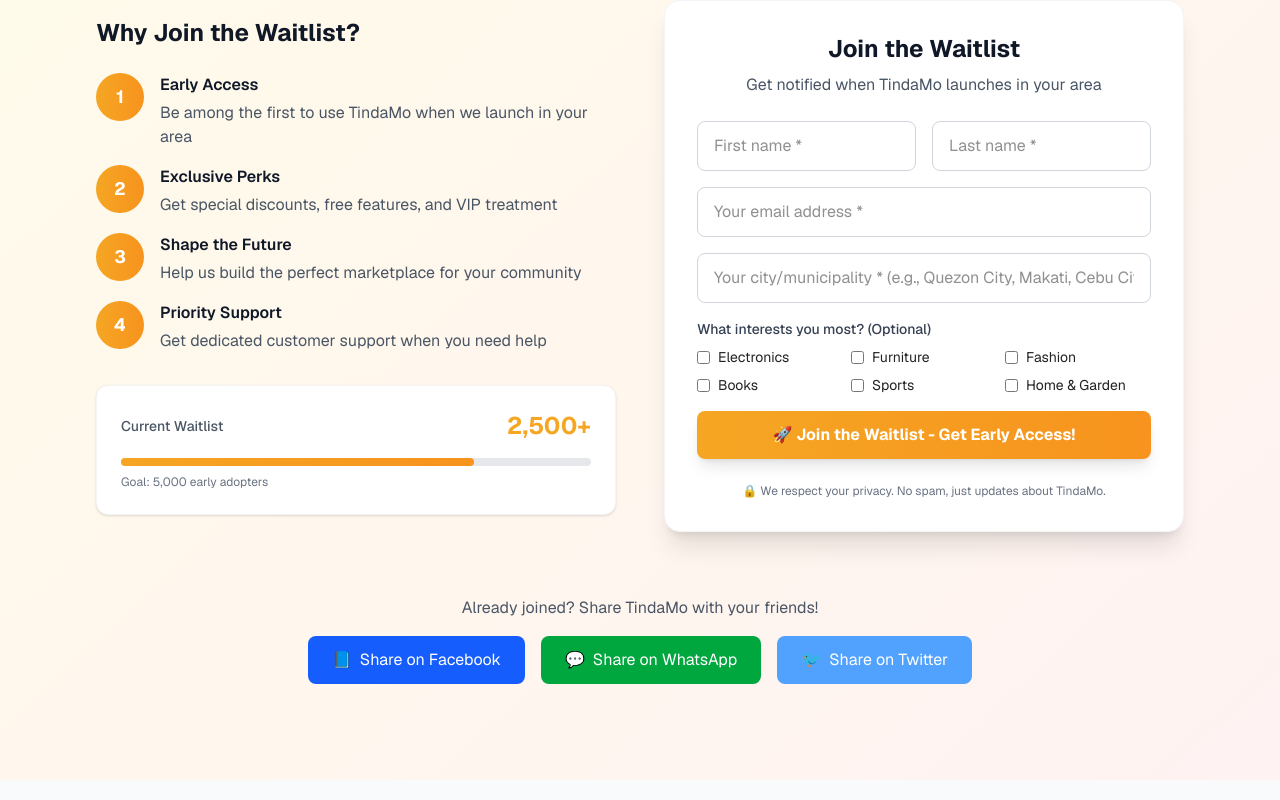
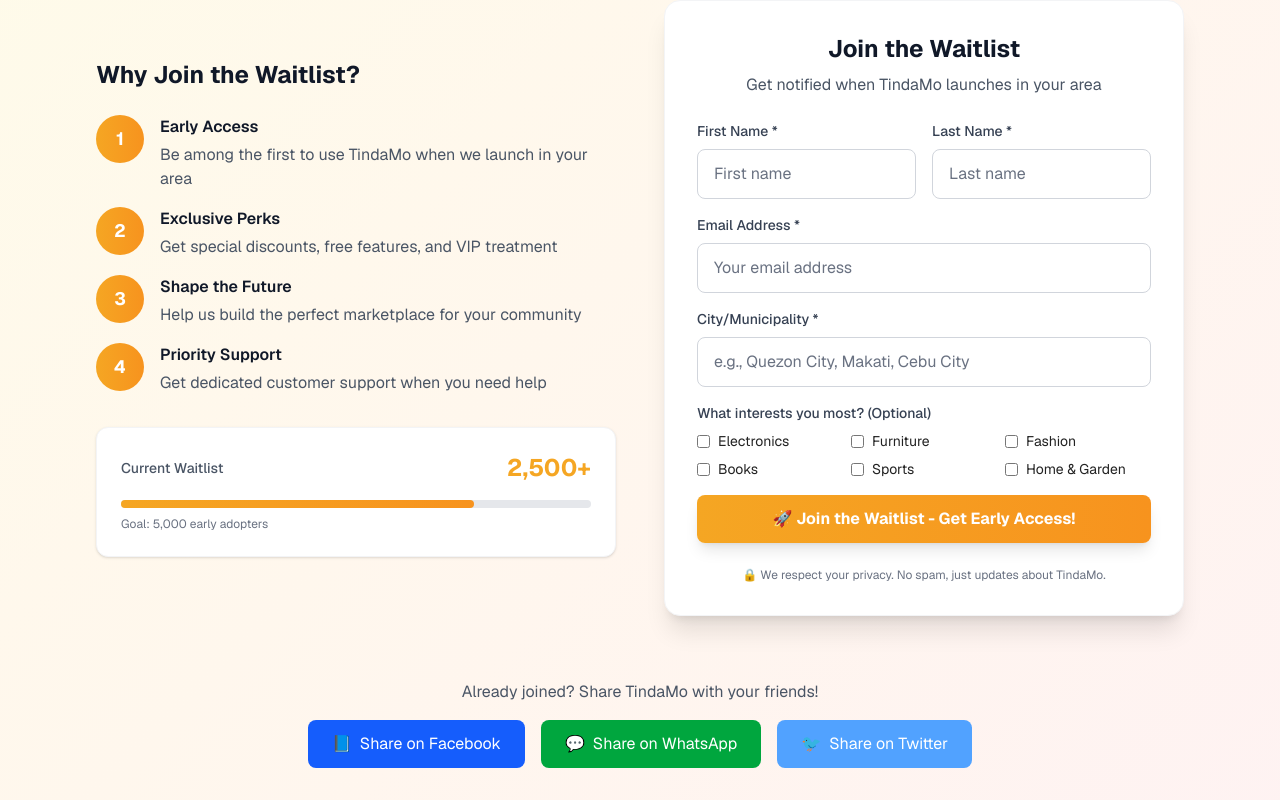
Before and after one commit to jerald-devOfficial/site, a Next.js app: page / in a window 1280 px wide. Shown: the part 1560-2360 px from the top of the page. Built offline with nearby package versions, Linux system fonts and the light colour scheme; no server answers.

Commit message:
refactor: enhance waitlist signup form by adding first and last name fields, updating email and location inputs, and improving overall UI consistency

```diff
--- a/src/components/waitlist-signup.tsx
+++ b/src/components/waitlist-signup.tsx
@@ -32,39 +32,59 @@
       <div className={`relative ${className}`}>
         <form action={handleSubmit} className='space-y-2'>
           <div className='flex gap-2'>
+            <div className='flex-1'>
+              <label className='block text-xs font-medium text-blue-200 mb-1'>
+                First Name
+              </label>
               <input
                 type='text'
                 name='firstName'
                 placeholder='First name'
-              className='px-3 py-2 rounded-full border border-[#F5A623] text-xs min-w-0 flex-1'
+                className='w-full px-3 py-2 rounded-full border border-[#F5A623] text-xs text-gray-900 placeholder-gray-500'
                 required
                 disabled={isPending}
               />
+            </div>
+            <div className='flex-1'>
+              <label className='block text-xs font-medium text-blue-200 mb-1'>
+                Last Name
+              </label>
               <input
                 type='text'
                 name='lastName'
                 placeholder='Last name'
-              className='px-3 py-2 rounded-full border border-[#F5A623] text-xs min-w-0 flex-1'
+                className='w-full px-3 py-2 rounded-full border border-[#F5A623] text-xs text-gray-900 placeholder-gray-500'
                 required
                 disabled={isPending}
               />
             </div>
+          </div>
+          <div>
+            <label className='block text-xs font-medium text-blue-200 mb-1'>
+              Email Address
+            </label>
             <input
               type='email'
               name='email'
               placeholder='Your email address'
-            className='w-full px-3 py-2 rounded-full border border-[#F5A623] text-xs'
+              className='w-full px-3 py-2 rounded-full border border-[#F5A623] text-xs text-gray-900 placeholder-gray-500'
               required
               disabled={isPending}
             />
+          </div>
+          <div>
+            <label className='block text-xs font-medium text-blue-200 mb-1'>
+              City/Municipality
+            </label>
             <input
               type='text'
               name='location'
-            placeholder='City/Municipality'
-            className='w-full px-3 py-2 rounded-full border border-[#F5A623] text-xs'
+              placeholder='e.g., Quezon City, Makati'
+              className='w-full px-3 py-2 rounded-full border border-[#F5A623] text-xs text-gray-900 placeholder-gray-500'
               required
               disabled={isPending}
             />
+          </div>
           <button
             type='submit'
             disabled={isPending}
@@ -93,41 +113,61 @@
     <div className={`relative ${className}`}>
       <form action={handleSubmit} className='space-y-4'>
         <div className='grid grid-cols-1 sm:grid-cols-2 gap-4'>
+          <div>
+            <label className='block text-sm font-medium text-gray-700 mb-2'>
+              First Name *
+            </label>
             <input
               type='text'
               name='firstName'
-            placeholder='First name *'
-            className='px-4 py-3 rounded-lg border border-gray-300 focus:border-[#F5A623] focus:ring-2 focus:ring-[#F5A623]/20 outline-none transition-all'
+              placeholder='First name'
+              className='w-full px-4 py-3 rounded-lg border border-gray-300 focus:border-[#F5A623] focus:ring-2 focus:ring-[#F5A623]/20 outline-none transition-all text-gray-900 placeholder-gray-500'
               required
               disabled={isPending}
             />
+          </div>
+          <div>
+            <label className='block text-sm font-medium text-gray-700 mb-2'>
+              Last Name *
+            </label>
             <input
               type='text'
               name='lastName'
-            placeholder='Last name *'
-            className='px-4 py-3 rounded-lg border border-gray-300 focus:border-[#F5A623] focus:ring-2 focus:ring-[#F5A623]/20 outline-none transition-all'
+              placeholder='Last name'
+              className='w-full px-4 py-3 rounded-lg border border-gray-300 focus:border-[#F5A623] focus:ring-2 focus:ring-[#F5A623]/20 outline-none transition-all text-gray-900 placeholder-gray-500'
+              required
+              disabled={isPending}
+            />
+          </div>
+        </div>
+
+        <div>
+          <label className='block text-sm font-medium text-gray-700 mb-2'>
+            Email Address *
+          </label>
+          <input
+            type='email'
+            name='email'
+            placeholder='Your email address'
+            className='w-full px-4 py-3 rounded-lg border border-gray-300 focus:border-[#F5A623] focus:ring-2 focus:ring-[#F5A623]/20 outline-none transition-all text-gray-900 placeholder-gray-500'
             required
             disabled={isPending}
           />
         </div>
 
+        <div>
+          <label className='block text-sm font-medium text-gray-700 mb-2'>
+            City/Municipality *
+          </label>
           <input
-          type='email'
-          name='email'
-          placeholder='Your email address *'
-          className='w-full px-4 py-3 rounded-lg border border-gray-300 focus:border-[#F5A623] focus:ring-2 focus:ring-[#F5A623]/20 outline-none transition-all'
+            type='text'
+            name='location'
+            placeholder='e.g., Quezon City, Makati, Cebu City'
+            className='w-full px-4 py-3 rounded-lg border border-gray-300 focus:border-[#F5A623] focus:ring-2 focus:ring-[#F5A623]/20 outline-none transition-all text-gray-900 placeholder-gray-500'
             required
             disabled={isPending}
           />
-
-        <input
-          type='text'
-          name='location'
-          placeholder='Your city/municipality * (e.g., Quezon City, Makati, Cebu City)'
-          className='w-full px-4 py-3 rounded-lg border border-gray-300 focus:border-[#F5A623] focus:ring-2 focus:ring-[#F5A623]/20 outline-none transition-all'
-          required
-          disabled={isPending}
-        />
+        </div>
 
         <div>
           <label className='block text-sm font-medium text-gray-700 mb-2'>
```
Lines whose indentation alone changed are shown as unchanged.
